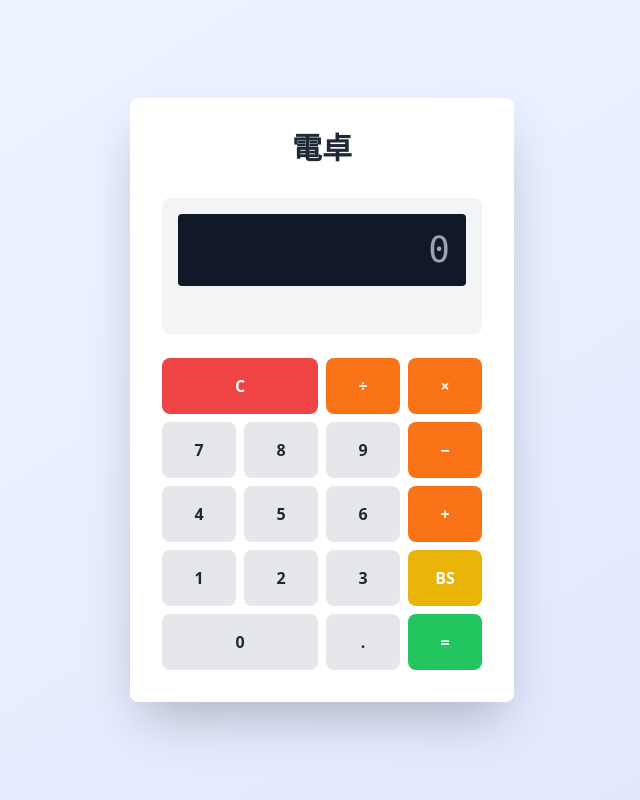
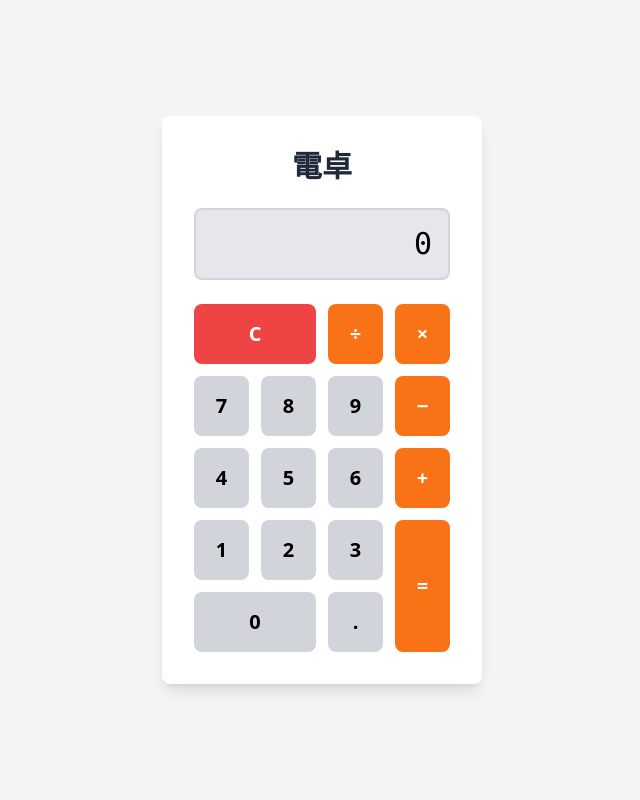
Before and after one commit to Nekodigi/cc-web-test, a Flask app: template nekodigi/calculator2/templates/index.html in a window 1280 px wide. Shown: the whole page, without its empty margins (318-958 px from the left). Run offline with Flask 3, Linux system fonts and the light colour scheme; the template is opened without the code that fills it, so the values that code supplies are empty; some libraries are stand-ins or nearby versions.

Commit message:
nekodigi/calculator2

```diff
--- a/nekodigi/calculator2/main.py
+++ b/nekodigi/calculator2/main.py
@@ -1,39 +1,46 @@
-import functions_framework
+import os
 from flask import Flask, render_template, request, jsonify
-import os
-import re
 
 app = Flask(__name__)
+
 
 @app.route('/')
 def index():
     return render_template('index.html')
 
+
 @app.route('/api/calculate', methods=['POST'])
 def calculate():
+    """Calculate mathematical expression safely"""
     try:
         data = request.get_json()
-        expression = data.get('expression', '')
+        expression = data.get('expression', '').strip()
 
         if not expression:
-            return jsonify({'error': '式が空です'}), 400
+            return jsonify({'error': 'Expression is empty'}), 400
 
-        # 危険な関数を除外
-        if any(func in expression for func in ['__', 'import', 'eval', 'exec', 'open', 'lambda']):
-            return jsonify({'error': '無効な式です'}), 400
+        # Allow only safe operations: numbers, operators, parentheses, decimal points
+        allowed_chars = set('0123456789+-*/.() ')
+        if not all(c in allowed_chars for c in expression):
+            return jsonify({'error': 'Invalid characters in expression'}), 400
 
-        # 数字と演算子のみ許可
-        if not re.match(r'^[\d+\-*/().%\s]+$', expression):
-            return jsonify({'error': '無効な式です'}), 400
+        # Evaluate the expression safely
+        result = eval(expression)
+        return jsonify({'result': result})
 
-        result = eval(expression, {"__builtins__": {}})
-        return jsonify({'result': result})
     except ZeroDivisionError:
-        return jsonify({'error': '0で割ることはできません'}), 400
+        return jsonify({'error': 'Division by zero'}), 400
+    except SyntaxError:
+        return jsonify({'error': 'Invalid expression syntax'}), 400
     except Exception as e:
-        return jsonify({'error': '計算エラーが発生しました'}), 400
+        return jsonify({'error': str(e)}), 400
 
-@functions_framework.http
+
 def main(request):
-    with app.app_context():
-        return app(request.environ, lambda *args: None)
+    """Cloud Functions entry point"""
+    return app(request)
+
+
+if __name__ == '__main__':
+    port = int(os.environ.get('PORT', 3000))
+    app.run(host='0.0.0.0', port=port, debug=False)
--- a/nekodigi/calculator2/requirements.txt
+++ b/nekodigi/calculator2/requirements.txt
@@ -1,2 +1,2 @@
-flask==3.0.0
-functions-framework==3.5.0
+Flask==3.0.0
+Werkzeug==3.0.1
--- a/nekodigi/calculator2/templates/index.html
+++ b/nekodigi/calculator2/templates/index.html
@@ -6,121 +6,132 @@
     <title>シンプル電卓</title>
     <script src="https://cdn.tailwindcss.com"></script>
 </head>
-<body class="bg-gradient-to-br from-blue-50 to-indigo-100 min-h-screen flex items-center justify-center p-4">
-    <div class="bg-white rounded-lg shadow-2xl p-8 w-full max-w-sm">
-        <h1 class="text-3xl font-bold text-center text-gray-800 mb-8">電卓</h1>
+<body class="bg-gray-100 flex items-center justify-center min-h-screen">
+    <div class="bg-white rounded-lg shadow-lg p-8 w-80">
+        <h1 class="text-3xl font-bold text-center text-gray-800 mb-6">電卓</h1>
 
-        <div class="bg-gray-100 rounded-lg p-4 mb-6">
+        <div class="mb-6">
             <input
                 type="text"
                 id="display"
-                class="w-full bg-gray-900 text-white text-right text-4xl p-4 rounded font-mono focus:outline-none"
-                placeholder="0"
+                class="w-full bg-gray-200 text-right text-3xl p-4 rounded-lg font-mono border-2 border-gray-300 focus:outline-none focus:border-blue-500"
                 readonly
-            >
-            <div id="result" class="text-right text-gray-600 text-sm mt-2 min-h-6"></div>
+            />
         </div>
 
-        <div class="grid grid-cols-4 gap-2">
-            <!-- Row 1 -->
-            <button onclick="clearDisplay()" class="col-span-2 bg-red-500 hover:bg-red-600 text-white font-bold py-4 rounded-lg transition">C</button>
-            <button onclick="appendOperation('/')" class="bg-orange-500 hover:bg-orange-600 text-white font-bold py-4 rounded-lg transition">÷</button>
-            <button onclick="appendOperation('*')" class="bg-orange-500 hover:bg-orange-600 text-white font-bold py-4 rounded-lg transition">×</button>
+        <div class="grid grid-cols-4 gap-3">
+            <!-- Clear button -->
+            <button class="col-span-2 bg-red-500 hover:bg-red-600 text-white font-bold py-4 rounded-lg text-xl transition" onclick="clearDisplay()">
+                C
+            </button>
+            <button class="bg-orange-500 hover:bg-orange-600 text-white font-bold py-4 rounded-lg text-xl transition" onclick="addOperator('/')">
+                ÷
+            </button>
+            <button class="bg-orange-500 hover:bg-orange-600 text-white font-bold py-4 rounded-lg text-xl transition" onclick="addOperator('*')">
+                ×
+            </button>
 
-            <!-- Row 2 -->
-            <button onclick="appendNumber('7')" class="bg-gray-200 hover:bg-gray-300 text-gray-800 font-bold py-4 rounded-lg transition">7</button>
-            <button onclick="appendNumber('8')" class="bg-gray-200 hover:bg-gray-300 text-gray-800 font-bold py-4 rounded-lg transition">8</button>
-            <button onclick="appendNumber('9')" class="bg-gray-200 hover:bg-gray-300 text-gray-800 font-bold py-4 rounded-lg transition">9</button>
-            <button onclick="appendOperation('-')" class="bg-orange-500 hover:bg-orange-600 text-white font-bold py-4 rounded-lg transition">−</button>
+            <!-- Number pad and operators -->
+            <button class="bg-gray-300 hover:bg-gray-400 font-bold py-4 rounded-lg text-xl transition" onclick="addNumber('7')">7</button>
+            <button class="bg-gray-300 hover:bg-gray-400 font-bold py-4 rounded-lg text-xl transition" onclick="addNumber('8')">8</button>
+            <button class="bg-gray-300 hover:bg-gray-400 font-bold py-4 rounded-lg text-xl transition" onclick="addNumber('9')">9</button>
+            <button class="bg-orange-500 hover:bg-orange-600 text-white font-bold py-4 rounded-lg text-xl transition" onclick="addOperator('-')">−</button>
 
-            <!-- Row 3 -->
-            <button onclick="appendNumber('4')" class="bg-gray-200 hover:bg-gray-300 text-gray-800 font-bold py-4 rounded-lg transition">4</button>
-            <button onclick="appendNumber('5')" class="bg-gray-200 hover:bg-gray-300 text-gray-800 font-bold py-4 rounded-lg transition">5</button>
-            <button onclick="appendNumber('6')" class="bg-gray-200 hover:bg-gray-300 text-gray-800 font-bold py-4 rounded-lg transition">6</button>
-            <button onclick="appendOperation('+')" class="bg-orange-500 hover:bg-orange-600 text-white font-bold py-4 rounded-lg transition">+</button>
+            <button class="bg-gray-300 hover:bg-gray-400 font-bold py-4 rounded-lg text-xl transition" onclick="addNumber('4')">4</button>
+            <button class="bg-gray-300 hover:bg-gray-400 font-bold py-4 rounded-lg text-xl transition" onclick="addNumber('5')">5</button>
+            <button class="bg-gray-300 hover:bg-gray-400 font-bold py-4 rounded-lg text-xl transition" onclick="addNumber('6')">6</button>
+            <button class="bg-orange-500 hover:bg-orange-600 text-white font-bold py-4 rounded-lg text-xl transition" onclick="addOperator('+')">+</button>
 
-            <!-- Row 4 -->
-            <button onclick="appendNumber('1')" class="bg-gray-200 hover:bg-gray-300 text-gray-800 font-bold py-4 rounded-lg transition">1</button>
-            <button onclick="appendNumber('2')" class="bg-gray-200 hover:bg-gray-300 text-gray-800 font-bold py-4 rounded-lg transition">2</button>
-            <button onclick="appendNumber('3')" class="bg-gray-200 hover:bg-gray-300 text-gray-800 font-bold py-4 rounded-lg transition">3</button>
-            <button onclick="deleteLastChar()" class="bg-yellow-500 hover:bg-yellow-600 text-white font-bold py-4 rounded-lg transition">BS</button>
+            <button class="bg-gray-300 hover:bg-gray-400 font-bold py-4 rounded-lg text-xl transition" onclick="addNumber('1')">1</button>
+            <button class="bg-gray-300 hover:bg-gray-400 font-bold py-4 rounded-lg text-xl transition" onclick="addNumber('2')">2</button>
+            <button class="bg-gray-300 hover:bg-gray-400 font-bold py-4 rounded-lg text-xl transition" onclick="addNumber('3')">3</button>
+            <button class="bg-orange-500 hover:bg-orange-600 text-white font-bold py-4 rounded-lg text-xl transition row-span-2 flex items-center justify-center" onclick="calculate()">=</button>
 
-            <!-- Row 5 -->
-            <button onclick="appendNumber('0')" class="col-span-2 bg-gray-200 hover:bg-gray-300 text-gray-800 font-bold py-4 rounded-lg transition">0</button>
-            <button onclick="appendNumber('.')" class="bg-gray-200 hover:bg-gray-300 text-gray-800 font-bold py-4 rounded-lg transition">.</button>
-            <button onclick="calculate()" class="bg-green-500 hover:bg-green-600 text-white font-bold py-4 rounded-lg transition">=</button>
+            <button class="col-span-2 bg-gray-300 hover:bg-gray-400 font-bold py-4 rounded-lg text-xl transition" onclick="addNumber('0')">0</button>
+            <button class="bg-gray-300 hover:bg-gray-400 font-bold py-4 rounded-lg text-xl transition" onclick="addNumber('.')">.</button>
         </div>
+
+        <div id="error" class="mt-4 text-red-500 text-sm text-center hidden"></div>
     </div>
 
     <script>
-        const display = document.getElementById('display');
-        const resultDiv = document.getElementById('result');
+        let expression = '';
 
-        function appendNumber(num) {
-            if (display.value === '0' && num !== '.') {
-                display.value = num;
-            } else if (num === '.' && display.value.includes('.')) {
-                return;
-            } else {
-                display.value += num;
-            }
+        function addNumber(num) {
+            expression += num;
+            updateDisplay();
         }
 
-        function appendOperation(op) {
-            if (display.value === '') return;
-            if (/[+\-*/]$/.test(display.value)) {
-                display.value = display.value.slice(0, -1) + op;
-            } else {
-                display.value += op;
+        function addOperator(op) {
+            if (expression && !expression.endsWith(' ')) {
+                expression += ' ' + op + ' ';
             }
+            updateDisplay();
         }
 
         function clearDisplay() {
-            display.value = '0';
-            resultDiv.textContent = '';
+            expression = '';
+            updateDisplay();
+            hideError();
         }
 
-        function deleteLastChar() {
-            if (display.value.length > 1) {
-                display.value = display.value.slice(0, -1);
-            } else {
-                display.value = '0';
-            }
+        function updateDisplay() {
+            document.getElementById('display').value = expression || '0';
         }
 
         function calculate() {
-            const expression = display.value;
-            if (!expression || /[+\-*/]$/.test(expression)) return;
+            if (!expression.trim()) return;
 
             fetch('/api/calculate', {
                 method: 'POST',
                 headers: {
-                    'Content-Type': 'application/json'
+                    'Content-Type': 'application/json',
                 },
                 body: JSON.stringify({ expression: expression })
             })
             .then(response => response.json())
             .then(data => {
                 if (data.error) {
-                    resultDiv.textContent = data.error;
-                    resultDiv.classList.add('text-red-500');
+                    showError(data.error);
                 } else {
-                    display.value = data.result;
-                    resultDiv.textContent = '';
-                    resultDiv.classList.remove('text-red-500');
+                    expression = String(data.result);
+                    hideError();
+                    updateDisplay();
                 }
             })
             .catch(error => {
-                resultDiv.textContent = 'エラーが発生しました';
-                resultDiv.classList.add('text-red-500');
+                showError('計算エラー');
+                console.error('Error:', error);
             });
         }
 
-        // Enterキーで計算実行
-        display.addEventListener('keydown', (e) => {
-            if (e.key === 'Enter') {
-                calculate();
+        function showError(message) {
+            const errorEl = document.getElementById('error');
+            errorEl.textContent = message;
+            errorEl.classList.remove('hidden');
+        }
+
+        function hideError() {
+            document.getElementById('error').classList.add('hidden');
+        }
+
+        // Initialize display
+        updateDisplay();
+
+        // Keyboard support
+        document.addEventListener('keydown', (e) => {
+            if (e.key >= '0' && e.key <= '9') addNumber(e.key);
+            if (e.key === '.') addNumber('.');
+            if (e.key === '+') addOperator('+');
+            if (e.key === '-') addOperator('-');
+            if (e.key === '*') addOperator('*');
+            if (e.key === '/') { e.preventDefault(); addOperator('/'); }
+            if (e.key === 'Enter') calculate();
+            if (e.key === 'Backspace') {
+                expression = expression.slice(0, -1);
+                updateDisplay();
             }
+            if (e.key === 'Escape') clearDisplay();
         });
     </script>
 </body>
```
